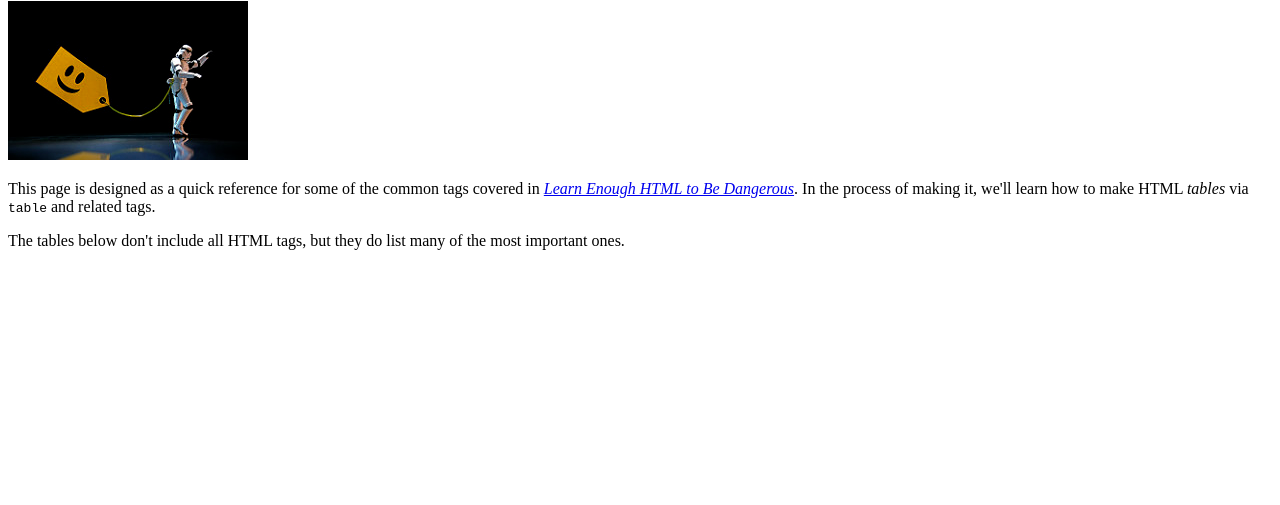
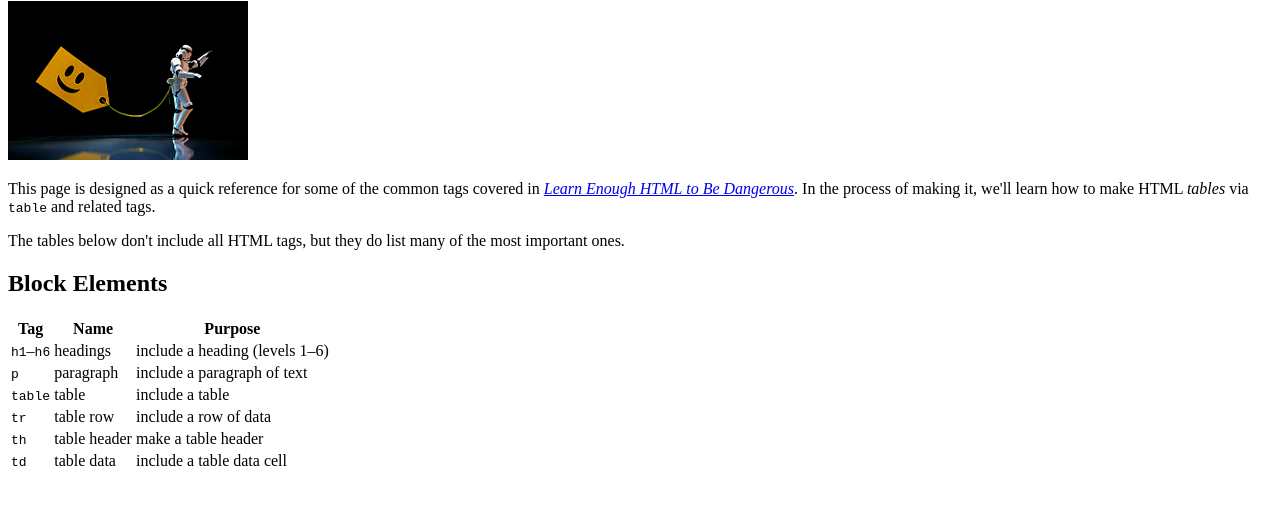
Before and after one commit to airik55082/sample_website, a plain HTML site: page tags.html in a window 1280 px wide. Shown: the part 79-584 px from the top of the page. Drawn offline with Linux system fonts and the light colour scheme.

Commit message:
Completed section 3.2.1

```diff
--- a/tags.html
+++ b/tags.html
@@ -24,6 +24,45 @@
             the most important ones.
         </p>
 
+        <h2>Block Elements</h2>
+        <table>
+            <tr>
+                <th>Tag</th>
+                <th>Name</th>
+                <th>Purpose</th>
+            </tr>
+            <tr>
+                <td><code>h1</code>&ndash;<code>h6</code></td>
+                <td>headings</td>
+                <td>include a heading (levels 1&ndash;6)</td>
+            </tr>
+            <tr>
+                <td><code>p</code></td>
+                <td>paragraph</td>
+                <td>include a paragraph of text</td>
+            </tr>
+            <tr>
+                <td><code>table</code></td>
+                <td>table</td>
+                <td>include a table</td>
+            </tr>
+            <tr>
+                <td><code>tr</code></td>
+                <td>table row</td>
+                <td>include a row of data</td>
+            </tr>
+            <tr>
+                <td><code>th</code></td>
+                <td>table header</td>
+                <td>make a table header</td>
+            </tr>
+            <tr>
+                <td><code>td</code></td>
+                <td>table data</td>
+                <td>include a table data cell</td>
+            </tr>
+        </table>
+
     </body>
 
 </html>
```
